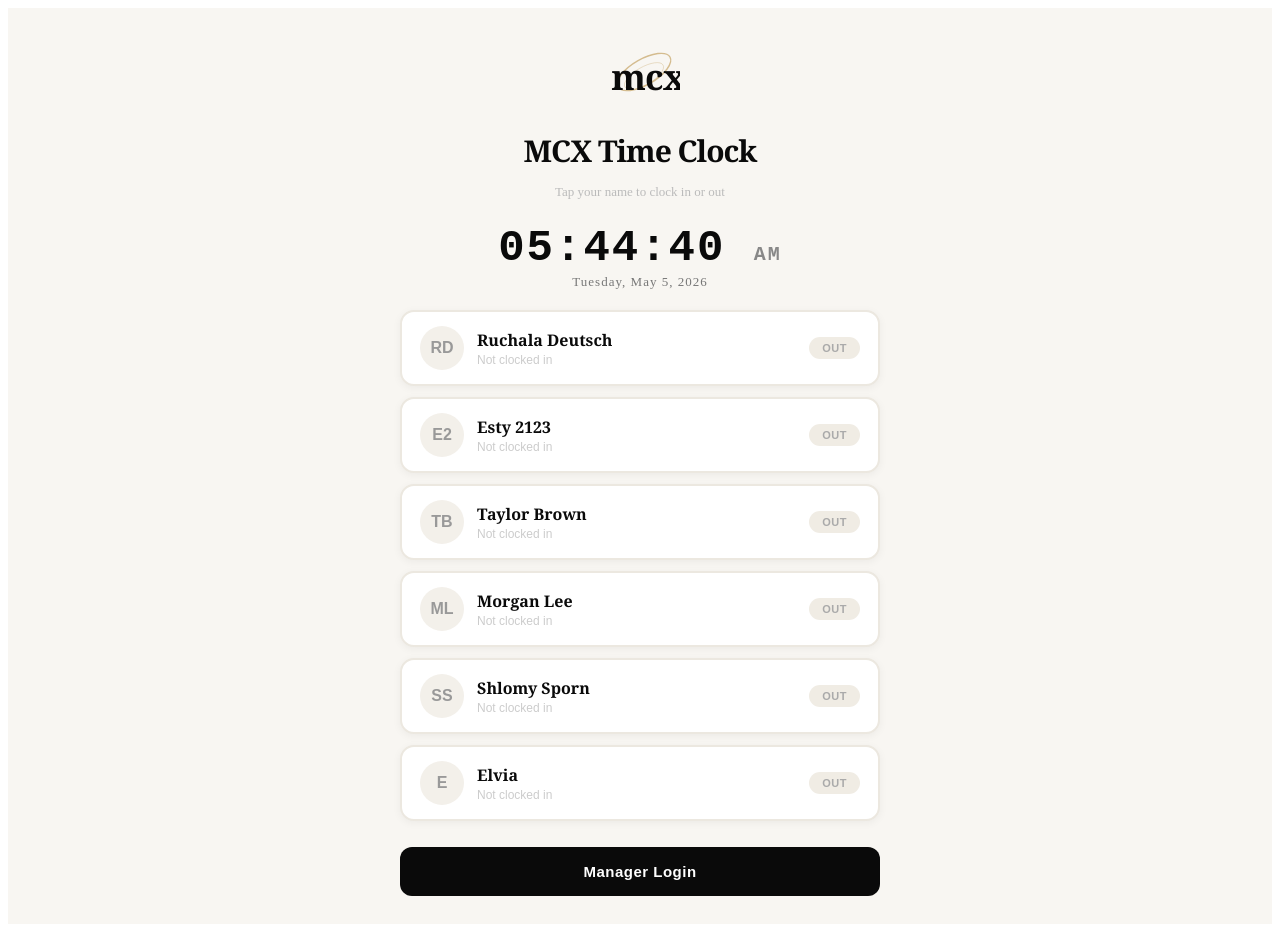
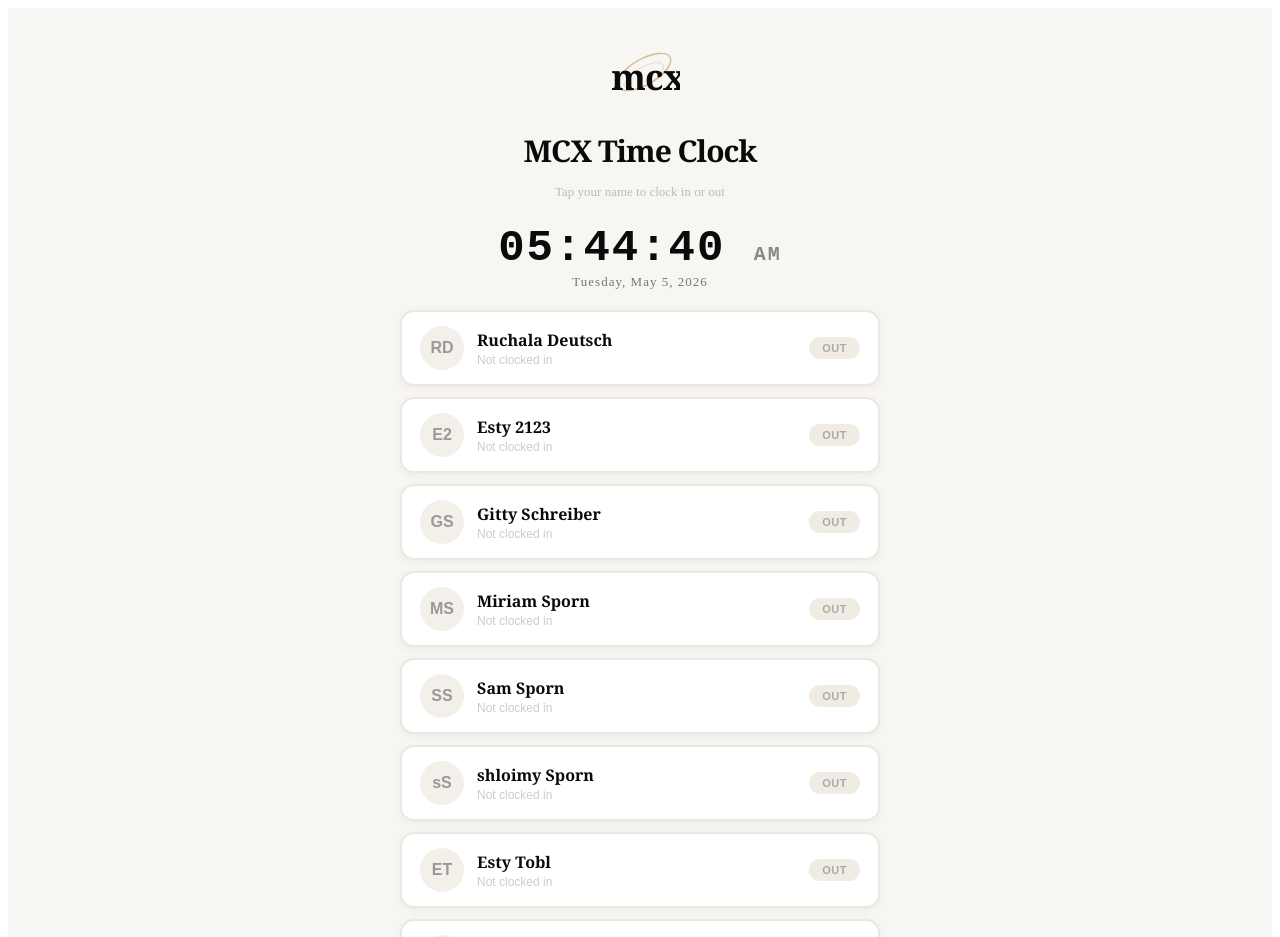
Before and after one commit to dressmcx/Mcx-payroll, a React (Vite) app: page / in a window 1280 px wide. Shown: the top 937 px of the page. Built offline with nearby package versions, Linux system fonts and the light colour scheme.

Commit message:
Update App.jsx

```diff
--- a/src/App.jsx
+++ b/src/App.jsx
@@ -3,10 +3,14 @@
 const INITIAL_WORKERS = [
   { id: 1, name: "Ruchala Deutsch",  pin: "1001", rate: 18, email: "", phone: "" },
   { id: 2, name: "Esty 2123", pin: "1002", rate: 16, email: "", phone: "" },
-  { id: 3, name: "Taylor Brown", pin: "1003", rate: 17, email: "", phone: "" },
-  { id: 4, name: "Morgan Lee",   pin: "1004", rate: 15, email: "", phone: "" },
-  { id: 5, name: "Shlomy Sporn", pin: "1005", rate: 19, email: "", phone: "" },
-  { id: 6, name: "Elvia",  pin: "1006", rate: 16, email: "", phone: "" },
+  { id: 3, name: "Gitty Schreiber", pin: "1003", rate: 17, email: "", phone: "" },
+  { id: 4, name: "Miriam Sporn",   pin: "1004", rate: 15, email: "", phone: "" },
+  { id: 5, name: "Sam Sporn", pin: "1005", rate: 19, email: "", phone: "" },
+  { id: 6, name: "shloimy Sporn",  pin: "1056", rate: 16, email: "", phone: "" },
+  { id: 7, name: "Esty Tobl", pin: "1075", rate: 19, email: "", phone: "" },
+  { id: 8, name: "E Sporn", pin: "1605", rate: 19, email: "", phone: "" },
+  { id: 9, name: "S Sporn", pin: "1085", rate: 19, email: "", phone: "" },
+  { id: 10, name: "Elvia", pin: "1090", rate: 19, email: "", phone: "" },
 ];
 
 const MANAGER_PIN = "0000";
```
